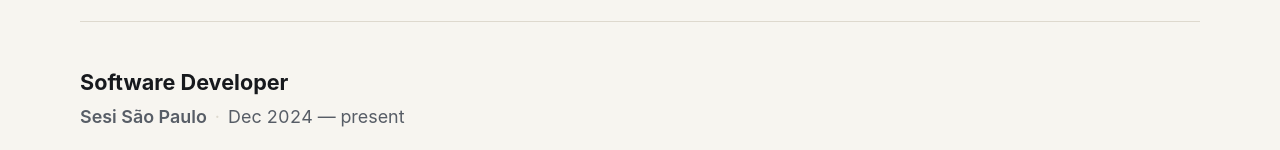
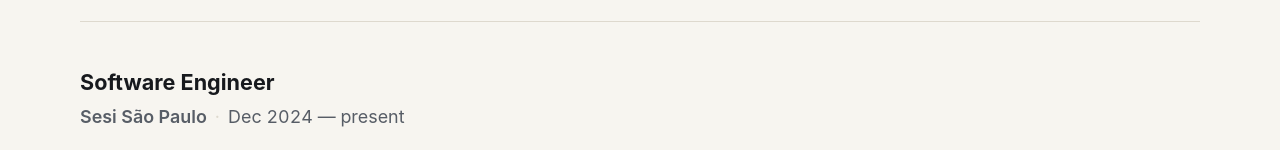
Before and after one commit to PTorini1/portfolio-phst, a React (Vite) app: page /experience in a window 1280 px wide. Shown: the part 519-669 px from the top of the page. Built offline with nearby package versions, Linux system fonts and the light colour scheme.

Commit message:
content: use Software Engineer instead of developer in English copy

```diff
--- a/src/data/about.ts
+++ b/src/data/about.ts
@@ -57,9 +57,9 @@
   },
   "en-US": {
     eyebrow: "About",
-    title: "Backend developer focused on real-world problems",
+    title: "Backend Software Engineer focused on real-world problems",
     introduction: [
-      "I am a .NET developer with more than 4 years of experience, mainly working with C#/.NET, backend, APIs, SQL Server, Azure, messaging, observability, and service integration.",
+      "I am a .NET Software Engineer with more than 4 years of experience, mainly working with C#/.NET, backend, APIs, SQL Server, Azure, messaging, observability, and service integration.",
       "I like working close to the problem: understanding symptoms, investigating root causes, fixing bugs, and turning lessons learned into easier-to-maintain solutions.",
     ],
     technicalTitle: "Technical experience",
--- a/src/data/experience.ts
+++ b/src/data/experience.ts
@@ -114,7 +114,7 @@
       "Proven track record in backend software engineering, asynchronous messaging architectures, observability, Azure cloud services, and high-scale process automation.",
     items: [
       {
-        role: "Software Developer",
+        role: "Software Engineer",
         company: "Sesi São Paulo",
         period: "Dec 2024 — present",
         description:
@@ -175,7 +175,7 @@
         ],
       },
       {
-        role: "Software Developer",
+        role: "Software Engineer",
         company: "Grupo Krona — Risk Management",
         period: "Mar 2022 — Jan 2024",
         description:
--- a/src/data/home.ts
+++ b/src/data/home.ts
@@ -57,10 +57,10 @@
     ],
   },
   "en-US": {
-    eyebrow: ".NET / Backend Developer",
+    eyebrow: ".NET / Backend Software Engineer",
     title: "Pedro Torini",
     summary:
-      ".NET developer focused on backend, cloud, architecture, and solving real engineering problems.",
+      ".NET Software Engineer focused on backend, cloud, architecture, and solving real engineering problems.",
     primaryCta: "View experience",
     secondaryCta: "Read articles",
     tertiaryCta: "Get in touch",
```
